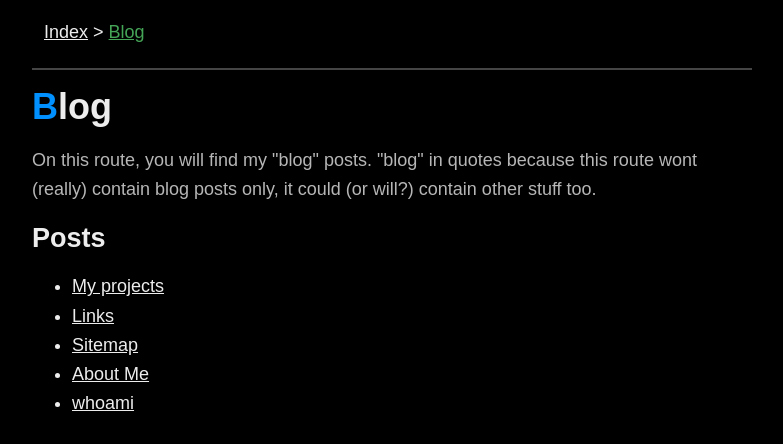
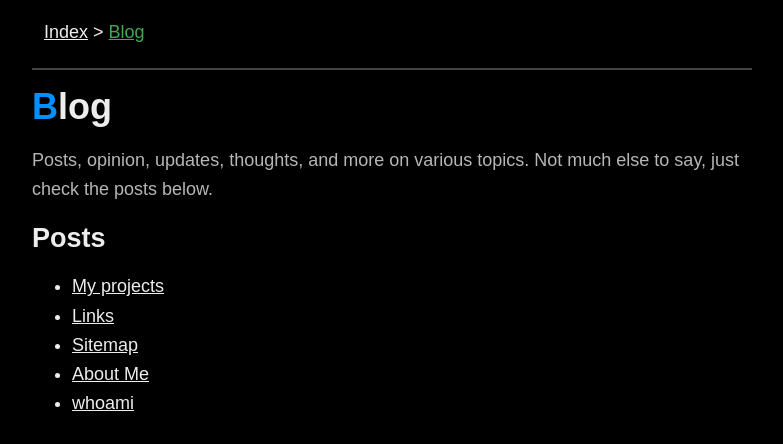
Before and after one commit to devlocalhost/website, a Flask app: page /blog in a window 1280 px wide. Shown: the top 444 px of the page, without its empty margins (248-1031 px from the left). Run offline with Flask 3, Linux system fonts and the light colour scheme; parts of the project's set-up code (start-up, migrations or seed data) failed here and were passed over.

Commit message:
update blog page

```diff
--- a/templates/blogs.html
+++ b/templates/blogs.html
@@ -14,7 +14,7 @@
 
     <h1 class="colored">Blog</h1>
 
-    <p>On this route, you will find my "blog" posts. "blog" in quotes because this route wont (really) contain blog posts only, it could (or will?) contain other stuff too.</p>
+    <p>Posts, opinion, updates, thoughts, and more on various topics. Not much else to say, just check the posts below.</p>
 
     <h2>Posts</h2>
     <ul>
```
